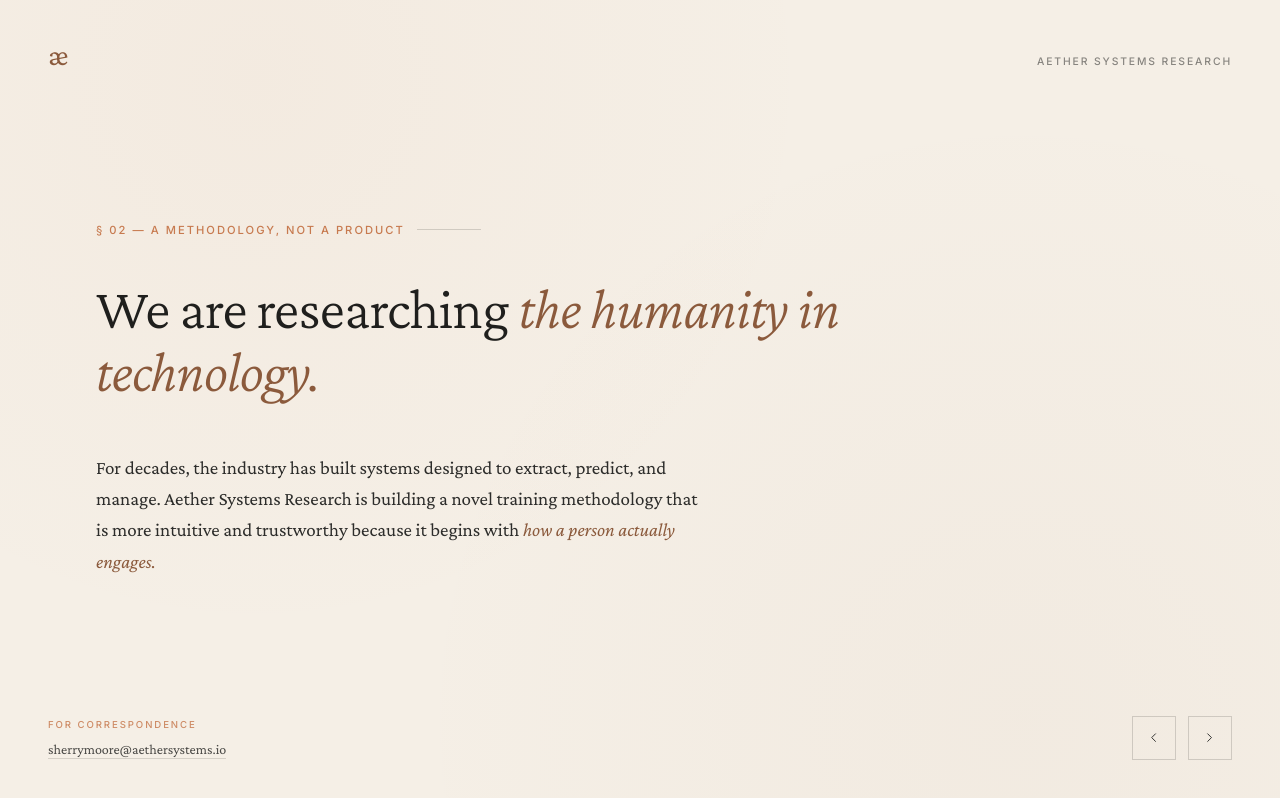
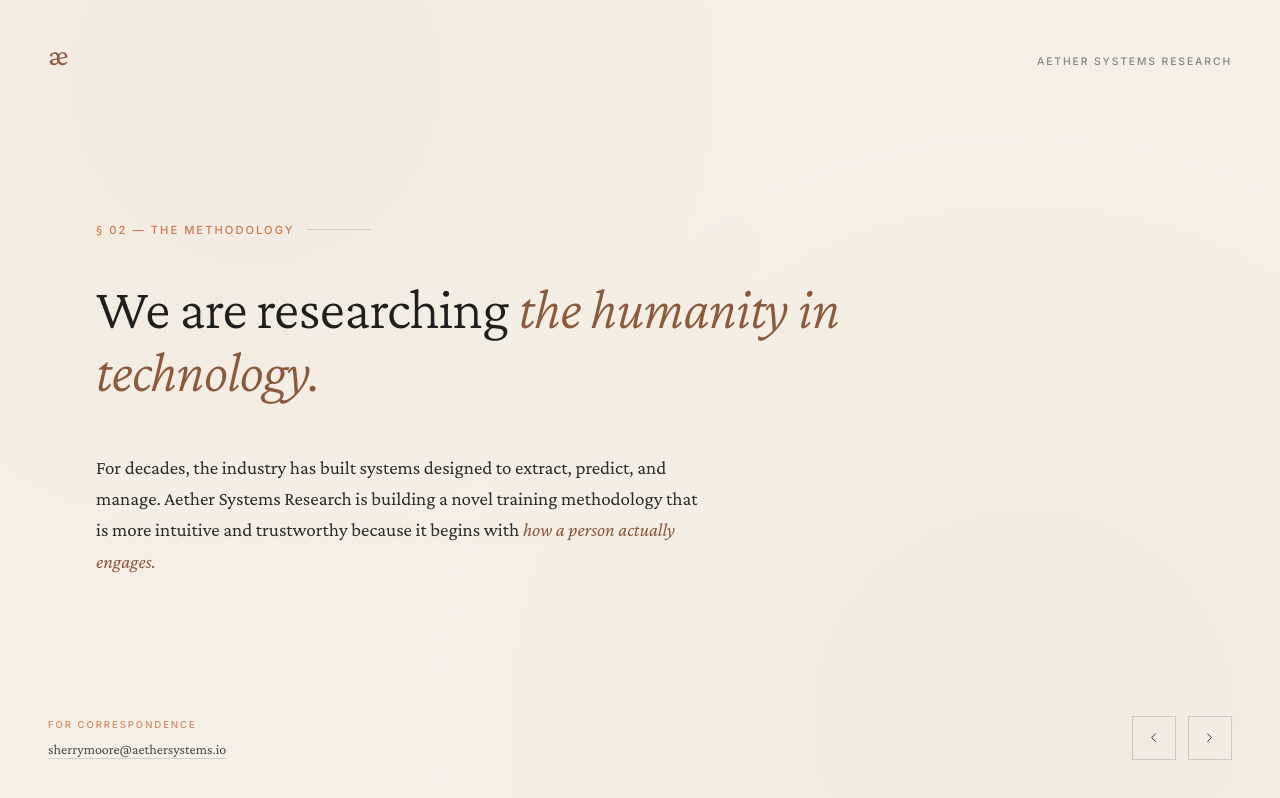
Before and after one commit to smojpg-ui/aethersystems-io, a plain HTML site: page index.html in a window 1280 px wide. Both pictures are taken after a click on the button 1210 px from the left and 738 px from the top of the page. Drawn offline with nearby package versions, Linux system fonts and the light colour scheme.

Commit message:
Update pane label to 'The Methodology'

```diff
--- a/index.html
+++ b/index.html
@@ -580,7 +580,7 @@
     <!-- Pane 1: What Aether Is -->
     <section class="pane" data-index="1">
       <div class="pane-inner">
-        <div class="pane-label">§ 02 — A methodology, not a product</div>
+        <div class="pane-label">§ 02 — The Methodology</div>
 
         <h2 class="what-lead">
           We are researching <em>the humanity in technology.</em>
```
